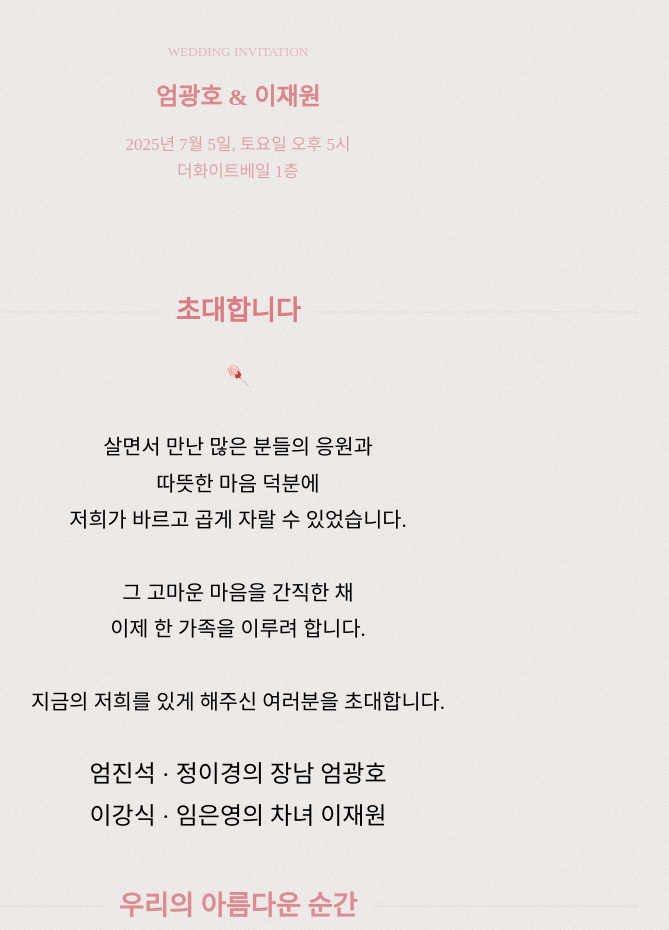
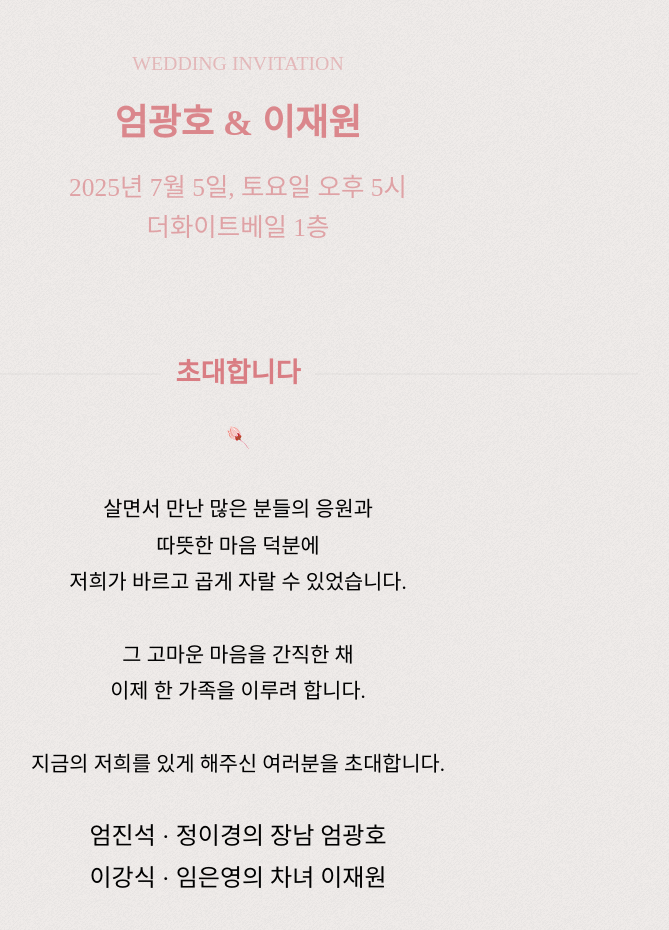
Before and after one commit to kwanghoum/wedding_invitation, a Gatsby site: page / in a window 1280 px wide. Shown: the top 930 px of the page, without its empty margins (402-1071 px from the left). Built offline with nearby package versions, Linux system fonts and the light colour scheme; Gatsby itself is replaced by a stand-in of ours; a web font is replaced by a local one.

Commit message:
title font size

```diff
--- a/src/components/quote.jsx
+++ b/src/components/quote.jsx
@@ -20,7 +20,7 @@ const Content = styled.span`
   font-family: "mom_to_daughter";
   text-align: center;
   color: var(--title-color);
-  line-height: 4.0rem;
+  line-height: 4.2rem;
   opacity: 0.75;
   background-image: url(${QuotePaper});
   background-repeat: no-repeat;
--- a/src/components/title.jsx
+++ b/src/components/title.jsx
@@ -10,7 +10,8 @@ import {
 import GroovePaper from "../assets/GroovePaper.png";
 
 const Layout = styled.div`
-  width: 70%;
+  width: 80%;
+  max-width: 800px;
   overflow: hidden;
   margin: 0 auto;
 `;
@@ -18,7 +19,7 @@ const Layout = styled.div`
 const TitleWrapper = styled.div`
   width: 100%;
   text-align: center;
-  padding-top: 42px;
+  padding-top: 3rem;
   font-weight: 500 !important;
   color: var(--title-color);
   animation: fadein 3s;
@@ -34,22 +35,22 @@ const VideoBackground = styled.video`
 
 
 const WeddingInvitation = styled.p`
-  font-size: 0.825rem;
+  font-size: 1.24rem; /* 0.825 * 1.5 = 1.24rem */
   opacity: 0.45;
-  margin-bottom: 16px;
+  margin-bottom: 1rem;
 `;
 
 const GroomBride = styled.p`
-  font-size: 1.5rem;
+  font-size: 2.25rem; /* 1.5 * 1.5 = 2.25rem */
   font-weight: bold;
   opacity: 0.9;
-  margin-bottom: 16px;
+  margin-bottom: 1rem;
 `;
 
 const Schedule = styled.p`
-  font-size: 1.06rem;
+  font-size: 1.59rem; /* 1.06 * 1.5 = 1.59rem */
   opacity: 0.65;
-  margin-bottom: 24px;
+  margin-bottom: 1.5rem;
 `;
 const Title = () => {
   return (
```
